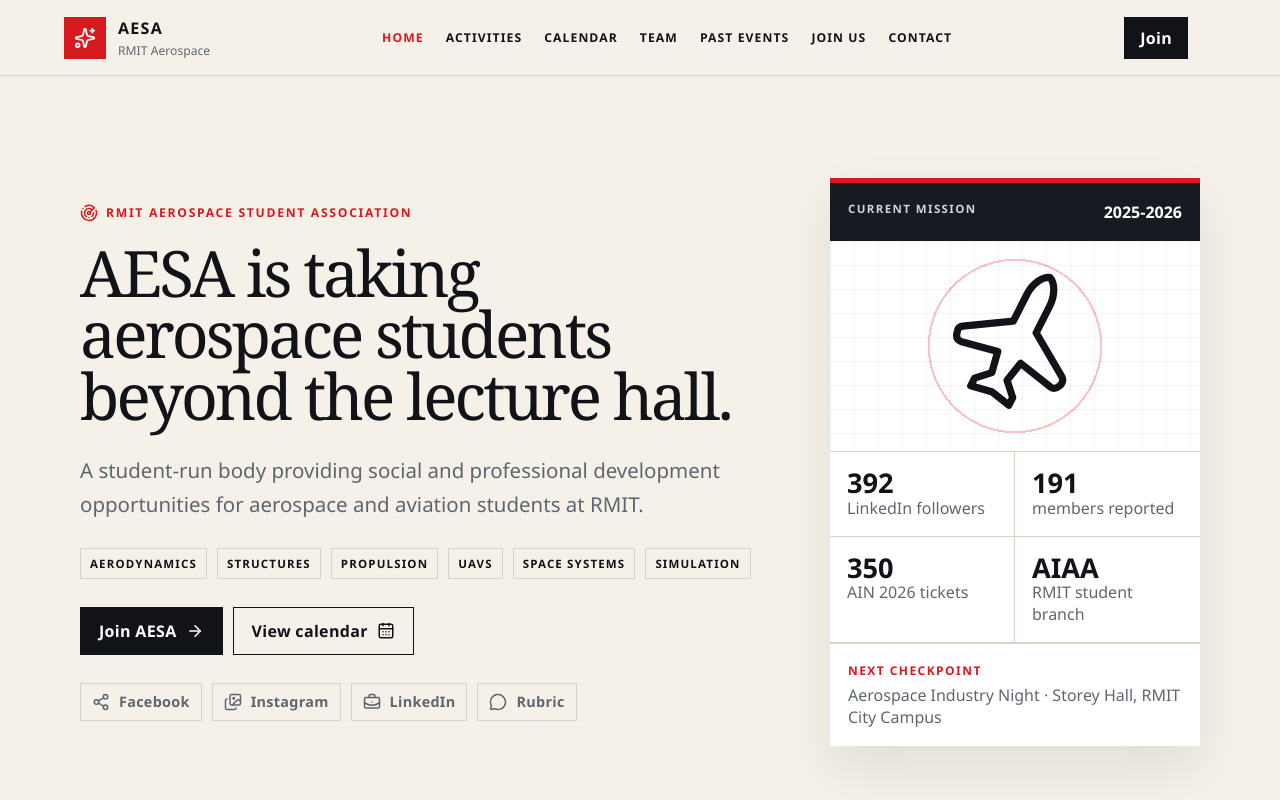
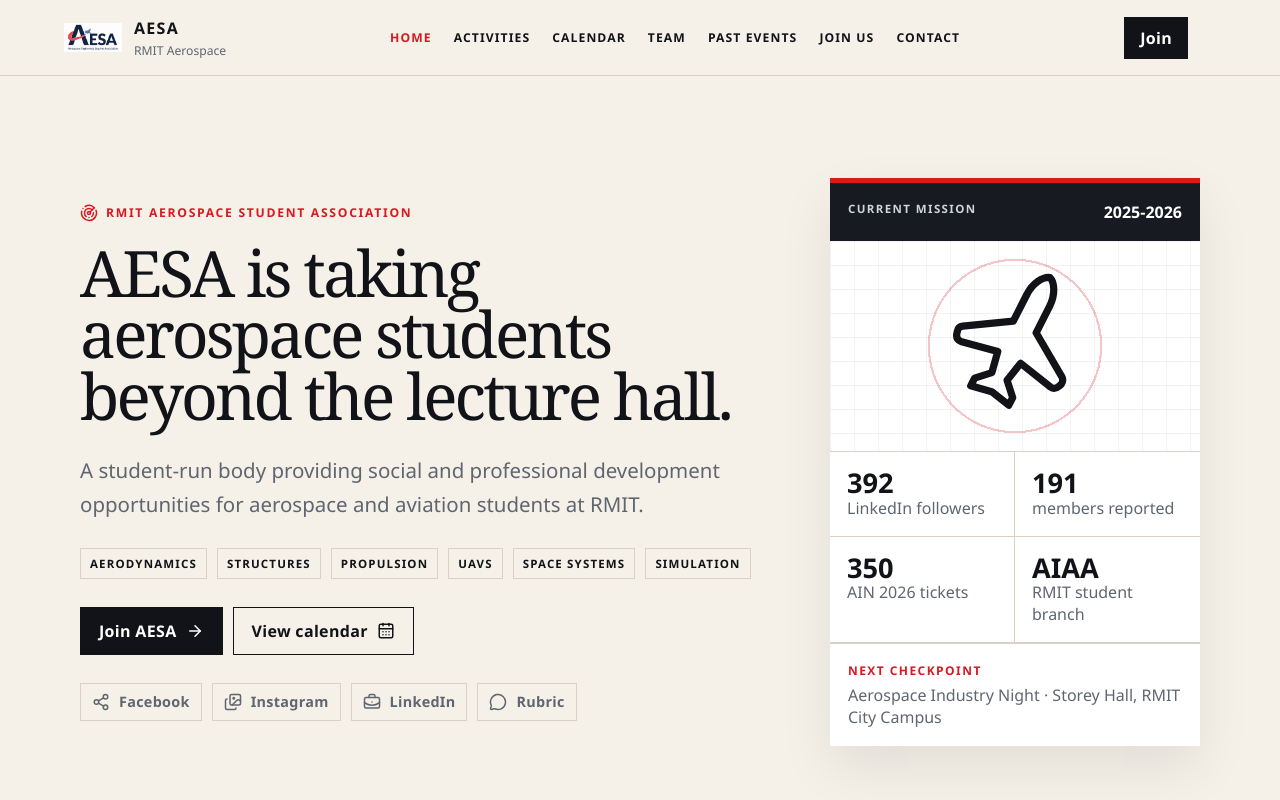
Before and after one commit to Sarujan2001/AESA, a React (Vite) app in the folder my-app/: page / in a window 1280 px wide. Shown: the top 800 px of the page. Built offline with nearby package versions, Linux system fonts and the light colour scheme.

Commit message:
Update site logos

```diff
--- a/my-app/src/App.jsx
+++ b/my-app/src/App.jsx
@@ -17,7 +17,6 @@
   Radar,
   Send,
   Share2,
-  Sparkles,
   X,
 } from "lucide-react";
 
@@ -220,7 +219,7 @@
     <header className="topbar">
       <button className="brand" onClick={() => navigate("home")} aria-label="Go to home">
         <span className="brand-mark">
-          <Sparkles size={22} />
+          <img src="/AESALONG.png" alt="AESA logo" />
         </span>
         <span>
           <strong>{club.shortName}</strong>
--- a/my-app/src/index.css
+++ b/my-app/src/index.css
@@ -83,11 +83,16 @@
 
 .brand-mark {
   display: grid;
-  width: 42px;
+  width: 58px;
   height: 42px;
   place-items: center;
-  color: var(--white);
-  background: var(--red);
+  background: transparent;
+}
+
+.brand-mark img {
+  width: 100%;
+  height: 100%;
+  object-fit: contain;
 }
 
 .brand strong {
```
